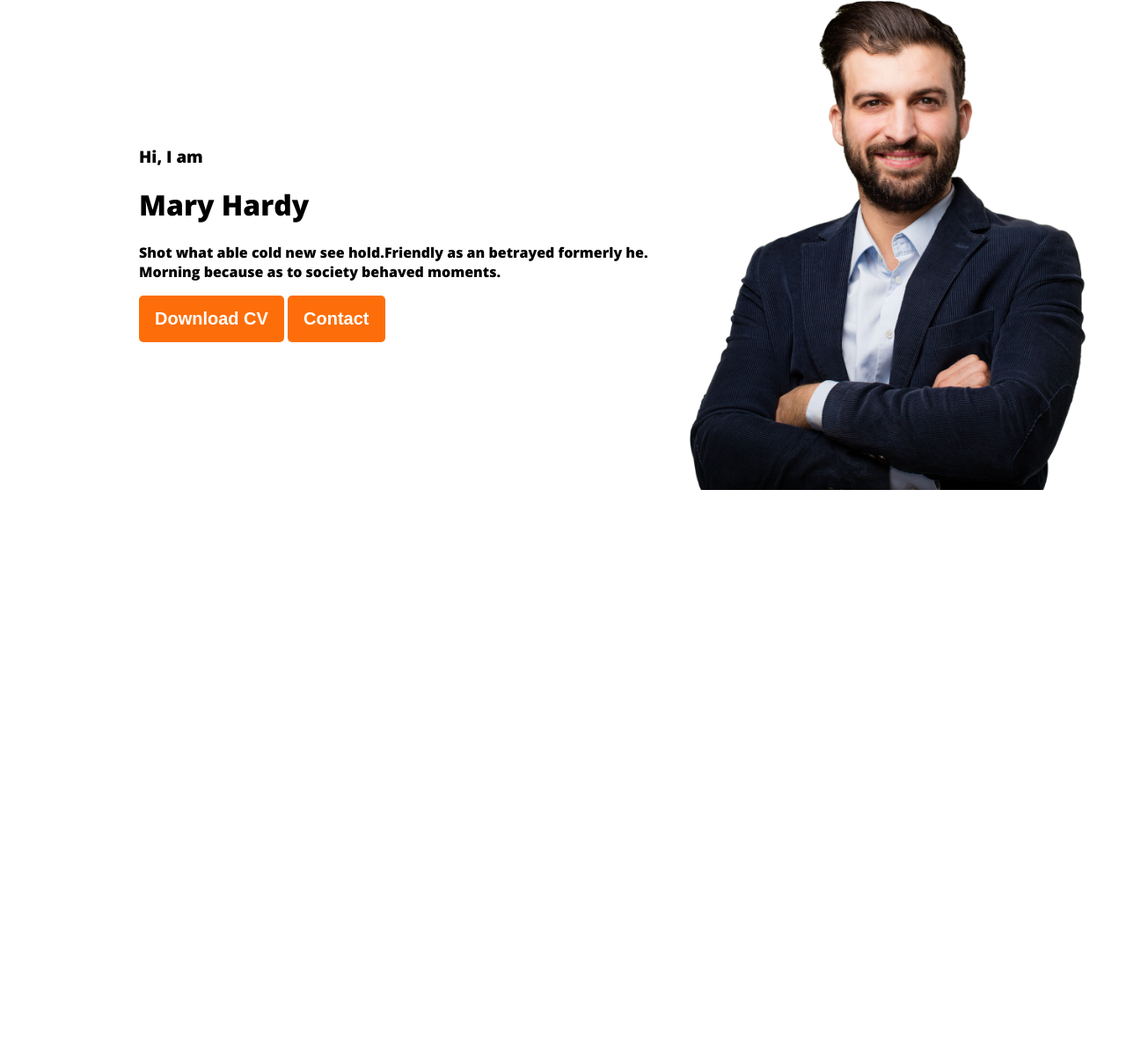
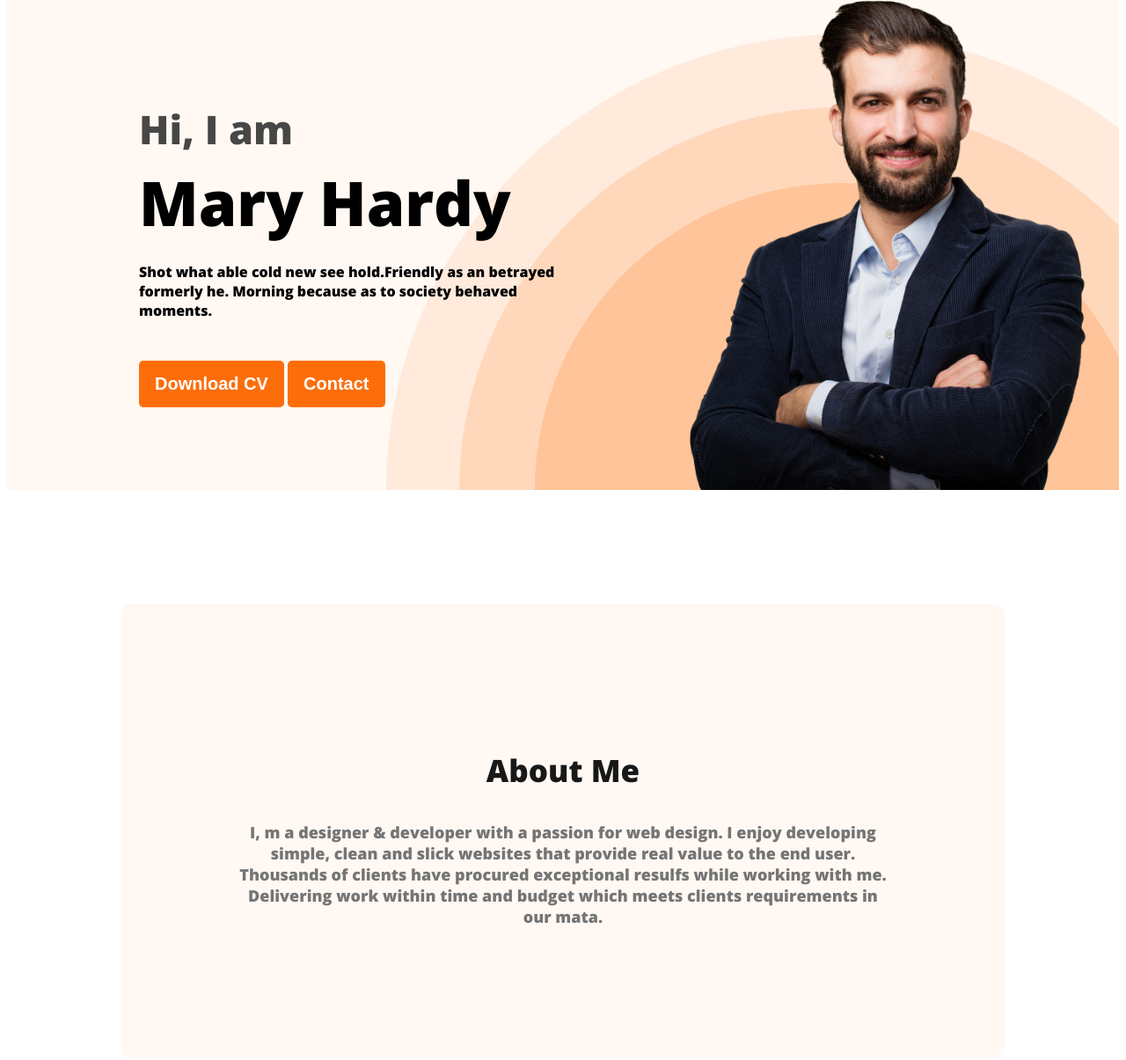
Before and after one commit to borson111/webdeveloper-portfolio, a plain HTML site: page index.html in a window 1280 px wide. Shown: the part 211-1416 px from the top of the page at 88% size. Before the commit the page ends 806 px from the top, so only its background shows below. Drawn offline with nearby package versions, Linux system fonts and the light colour scheme.

Commit message:
about section

```diff
--- a/index.html
+++ b/index.html
@@ -24,7 +24,7 @@
             <div class="banner-content">
                 <h3 class="banner-greeting">Hi, I  am</h3>
                 <h1 class="banner-title">Mary Hardy</h1>
-                <p>Shot what able cold new see hold.Friendly as an betrayed formerly he. Morning because as to society behaved moments.</p>
+                <p class="banner-discription">Shot what able cold new see hold.Friendly as an betrayed formerly he. Morning because as to society behaved moments.</p>
                 <button class="btn-primary">Download CV</button>
                 <button class="btn-primary">Contact</button>
             </div>
@@ -33,6 +33,10 @@
 
     </header>
     <main>
+        <section class="about">
+            <h3 class="section-title">About Me</h3>
+            <p class="section-description">I, m a designer & developer with a passion for web design. I enjoy developing simple, clean and slick websites that provide real value to the end user. Thousands of clients have procured exceptional resulfs while working with me. Delivering work within time and budget which meets clients requirements in our mata.</p>
+        </section>
 
     </main>
     <footer>
--- a/styles/portfolio.css
+++ b/styles/portfolio.css
@@ -1,32 +1,41 @@
+/* header section styles */
+
 body {
     font-family: 'Open Sans', sans-serif;
 }
+
 nav {
     display: flex;
     justify-content: space-between;
     align-items: center;
     margin: 0px 200px;
 }
+
 .nav-title {
     color: var(--dark-01, #181818);
-font-size: 45px;
-font-weight: 800;
+    font-size: 45px;
+    font-weight: 800;
 }
-.text-primary{
+
+.text-primary {
     color: #FD6E0A;
 }
-nav > ul {
+
+nav>ul {
     display: flex;
     align-items: center;
 }
+
 nav li {
     list-style: none;
     margin-right: 50px;
 }
+
 nav a {
     text-decoration: none;
     color: #474747;
 }
+
 .btn-primary {
     border-radius: 5px;
     background: #FD6E0A;
@@ -35,15 +44,73 @@ nav a {
     color: white;
     font-weight: 700;
     padding: 15px 18px;
+    margin-top: 30px;
 }
-.header class {
-    background-color: #FFF8F3;;
+
+.header {
+    background-color: #FFF8F3;
+    background-image: url('../images/header_bg.png');
+    background-repeat: no-repeat;
+    background-position: bottom right;
 }
+
 .banner {
-    padding: 30px 30px 30px 150px;
+    padding: 30px 30px 0px 150px;
     display: flex;
     align-items: center;
+    justify-content: space-between;
 }
+
+.banner-content {
+    max-width: 500px;
+}
+
 .banner .profile-pic {
     width: 500px;
 }
+
+.banner-greeting {
+    color: var(--dark-02, #474747);
+    font-family: Open Sans;
+    font-size: 45px;
+    font-style: normal;
+    font-weight: 600;
+    line-height: normal;
+    margin-bottom: 0px;
+}
+
+.banner-title {
+    font-size: 70px;
+    font-style: normal;
+    font-weight: 700;
+    margin-top: 5px;
+    margin-bottom: 20px;
+}
+
+.banner-discription {
+    margin-top: 20px;
+}
+
+/* main section styles */
+
+
+.about {
+    padding: 130px;
+    border-radius: 10px;
+    background: #FFF8F3;
+    margin: 130px;
+}
+
+
+.section-title {
+    color: #181818;
+    text-align: center;
+    font-size: 35px;
+    font-weight: 700;
+}
+
+.section-description {
+    color: #757575;
+    text-align: center;
+    font-size: 18px;
+}
```
